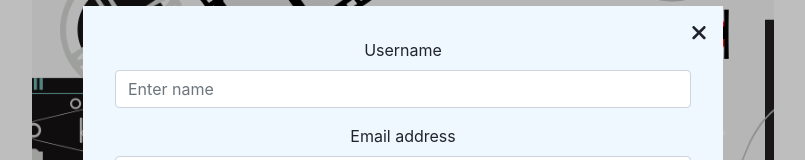
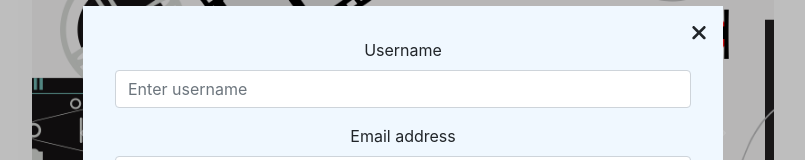
Before and after one commit to dnsghd49/rotten-potatoes, a React (Create React App) app: page / in a window 1280 px wide. Both pictures are taken after a click on the button "SIGN UP". Shown: the part 214-374 px from the top of the page, without its empty margins (237-1042 px from the left). Built offline with nearby package versions, Linux system fonts and the light colour scheme; no server answers; some icons are missing.

Commit message:
found out why the props were not passing the state to the other componentsgit add .!

```diff
--- a/src/components/Login/index.js
+++ b/src/components/Login/index.js
@@ -7,7 +7,7 @@ function Login(props) {
         <div className='signup-popup'>
             <div className='popup-item'>
                 {props.children}
-                <Form>
+                <Form Form onSubmit={() => props.setTrigger(false)}>
                     <Form.Group className="mb-3" controlId="formBasicEmail">
                         <Form.Label>Email address</Form.Label>
                         <Form.Control type="email" placeholder="Enter email" />
--- a/src/components/Signup/index.js
+++ b/src/components/Signup/index.js
@@ -8,10 +8,10 @@ function Signup(props) {
         <div className='signup-popup'>
             <div className='popup-item'>
                 {props.children}
-                <Form>
+                <Form onSubmit={() => props.setTrigger(false)}>
                     <Form.Group className="mb-3" controlId="formBasicEmail">
                         <Form.Label>Username</Form.Label>
-                        <Form.Control type="email" placeholder="Enter name" />
+                        <Form.Control type="username" placeholder="Enter username" />
                     </Form.Group>
                     <Form.Group className="mb-3" controlId="formBasicEmail">
                         <Form.Label>Email address</Form.Label>
```
